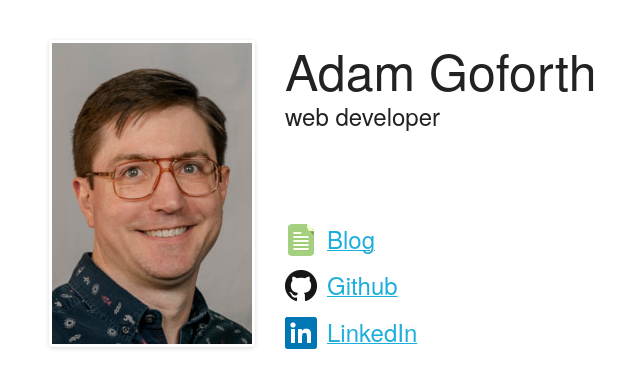
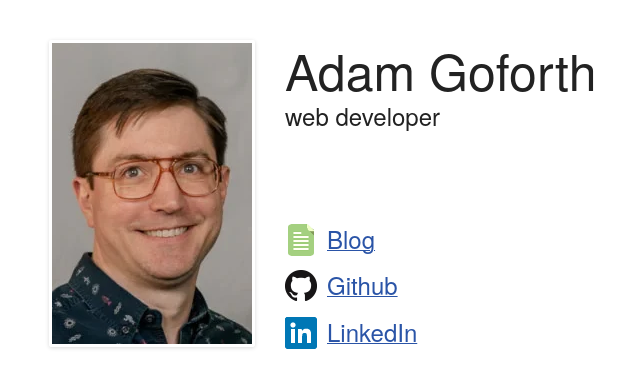
Before and after one commit to aag/adamgoforth-com, a website: page index.html in a window 1280 px wide. Shown: the whole page, without its empty margins (291-931 px from the left). Drawn offline with Linux system fonts and the light colour scheme.

Commit message:
Update various things to improve Lighthouse score

```diff
--- a/css/styles.css
+++ b/css/styles.css
@@ -22,7 +22,7 @@ ul {
 }
 
 a {
-    color: #1eaedb;
+    color: #2A54A7;
 }
 
 h1, h2 {
@@ -52,7 +52,6 @@ h2 {
     border-radius: .3em .3em .3em .3em;
     box-shadow: 0 1px 4px rgba(0, 0, 0, 0.15);
     max-width: 100%;
-    max-height: 250px;
     margin-bottom: 2rem;
 }
 
--- a/index.html
+++ b/index.html
@@ -4,13 +4,14 @@
     <meta charset="utf-8">
     <title>Adam Goforth</title>
     <meta name="author" content="Adam Goforth">
-    <meta name="viewport" content="width=device-width, initial-scale=1, maximum-scale=1">
+    <meta name="viewport" content="width=device-width, initial-scale=1">
+    <meta name="description" content="The personal web page of Adam Goforth, a web developer.">
     <link rel="stylesheet" href="style.min.css">
 </head>
 <body>
     <div class="container">
         <div class="photo-holder">
-            <img class="photo" src="adam_goforth.jpg" alt="Adam Goforth" title="Adam Goforth" />
+            <img class="photo" src="adam_goforth.webp" alt="Headshot photo of Adam Goforth" title="Adam Goforth" height="301" width="200" />
         </div>
         <div class="text-holder">
             <div class="name-title-holder">
@@ -20,17 +21,17 @@
             <ul class="links">
                 <li class="link-holder">
                     <a href="http://definingterms.com/">
-                        <img class="link-icon" src="blog.png"><span class="link-label">Blog</span>
+                        <img class="link-icon" src="blog.png" alt="" height="32" width="32"><span class="link-label">Blog</span>
                     </a>
                 </li>
                 <li class="link-holder">
                     <a href="https://github.com/aag">
-                        <img class="link-icon" src="github.png"><span class="link-label">Github</span>
+                        <img class="link-icon" src="github.png" alt="" height="32" width="32"><span class="link-label">Github</span>
                     </a>
                 </li>
                 <li class="link-holder">
                     <a href="https://www.linkedin.com/in/adam-goforth-41845a157/">
-                        <img class="link-icon" src="linkedin.png"><span class="link-label">LinkedIn</span>
+                        <img class="link-icon" src="linkedin.png" alt="" height="32" width="32"><span class="link-label">LinkedIn</span>
                     </a>
                 </li>
             </ul>
```
Also changed, not shown: adam_goforth.jpg (deleted), adam_goforth.webp (added), style.min.css.
